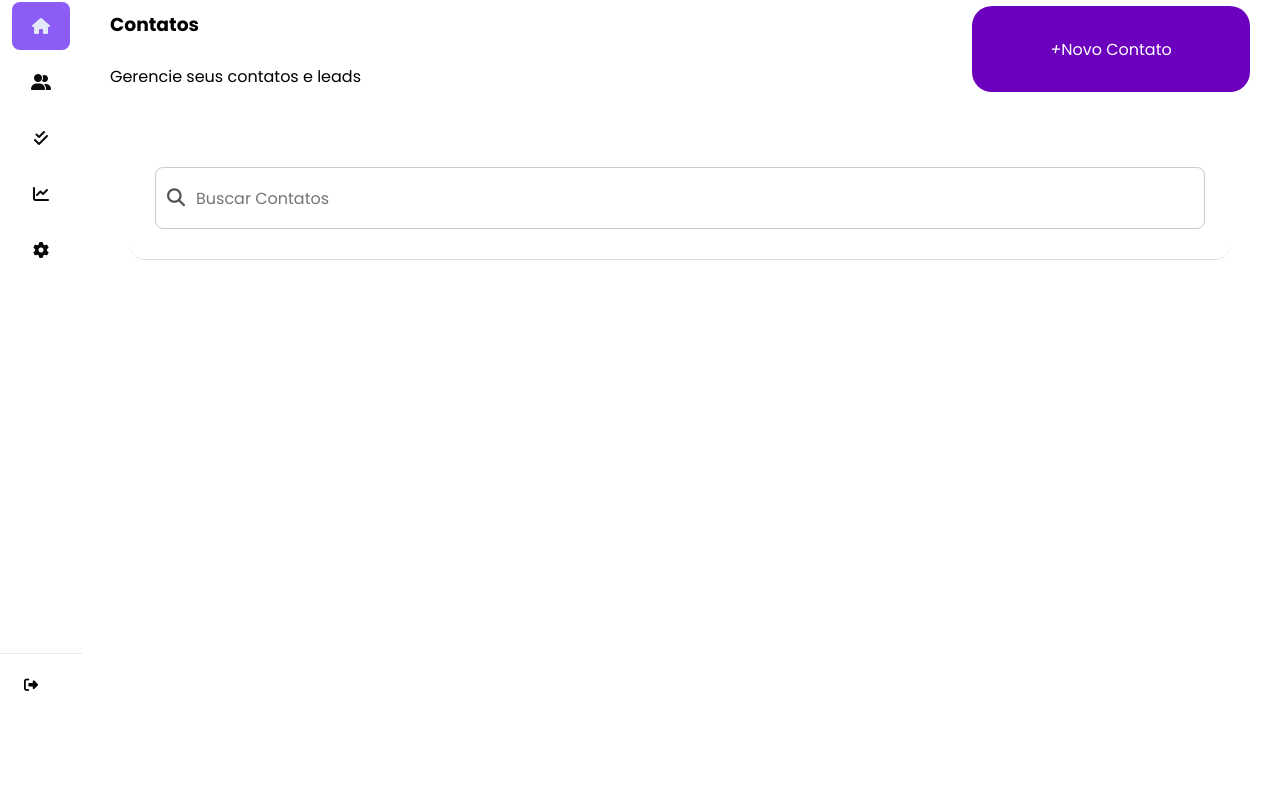
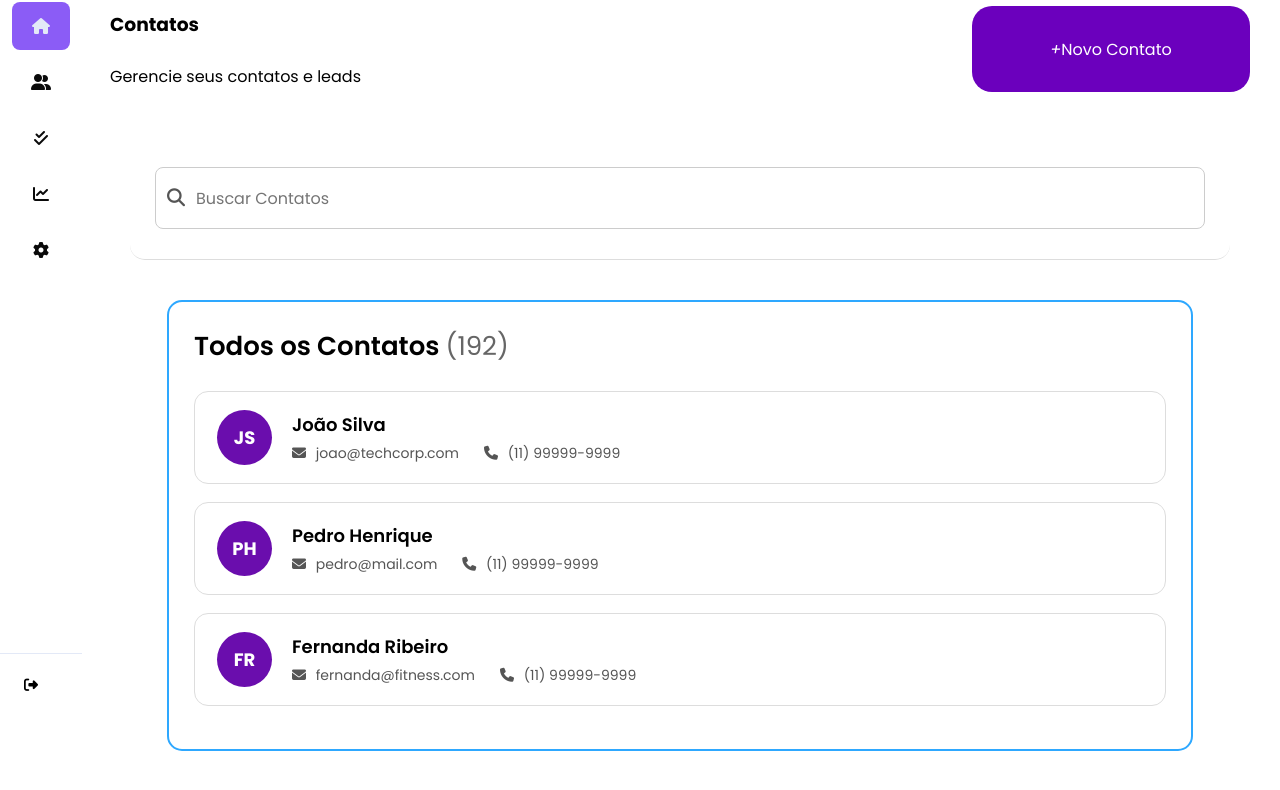
Before and after one commit to marc3-cmd/front-end, a website: page src/views/contacts.html in a window 1280 px wide. Shown: the part 84-874 px from the top of the page. Before the commit the page ends 800 px from the top, so only its background shows below. Drawn offline with Linux system fonts and the light colour scheme.

Commit message:
working at contacts

```diff
--- a/src/styles/partials/contacts.css
+++ b/src/styles/partials/contacts.css
@@ -102,3 +102,65 @@ side-bar {
     width: 278px;
     height: 86px;
 }
+.contacts-container {
+    width: 90%;
+    margin: 40px auto;
+    padding: 25px;
+    border: 2px solid #2ea8ff;
+    border-radius: 15px;
+}
+
+.contacts-title {
+    font-size: 26px;
+    font-weight: 600;
+    margin-bottom: 25px;
+}
+
+.contacts-title span {
+    color: #666;
+    font-weight: 400;
+}
+
+.contact-card {
+    display: flex;
+    align-items: center;
+    background: #fff;
+    padding: 18px 22px;
+    border: 1px solid #ddd;
+    border-radius: 14px;
+    margin-bottom: 18px;
+    gap: 20px;
+}
+
+.avatar {
+    width: 55px;
+    height: 55px;
+    border-radius: 999px;
+    background: #6a0dad; /* roxo igual ao seu botão */
+    display: flex;
+    align-items: center;
+    justify-content: center;
+    color: #fff;
+    font-weight: 700;
+    font-size: 18px;
+}
+
+.info h3 {
+    margin: 0;
+    font-size: 18px;
+    font-weight: 600;
+}
+
+.details {
+    margin-top: 5px;
+    display: flex;
+    gap: 25px;
+    color: #555;
+    font-size: 14px;
+    align-items: center;
+}
+
+.details i {
+    margin-right: 6px;
+    color: #555;
+}
--- a/src/views/contacts.html
+++ b/src/views/contacts.html
@@ -26,17 +26,48 @@
                 <i>+</i>Novo Contato
             </button>
         </div>
-
-
         <div class="container_Search">
           <div class="input_Wrapper">
             <i class="fa fa-search icon_Search"></i>
               <input type="text" class="input_Search" placeholder="Buscar Contatos">
            </div>
       </div>
-        <div class="contact-list">
-            <title><h2>Todos os Contatos</h2></title>
+       <div class="contacts-container">
+    <h2 class="contacts-title">Todos os Contatos <span>(192)</span></h2>
+
+    <div class="contact-card">
+        <div class="avatar">JS</div>
+        <div class="info">
+            <h3>João Silva</h3>
+            <div class="details">
+                <div><i class="fa fa-envelope"></i> joao@techcorp.com</div>
+                <div><i class="fa fa-phone"></i> (11) 99999-9999</div>
+            </div>
         </div>
+    </div>
+
+    <div class="contact-card">
+        <div class="avatar">PH</div>
+        <div class="info">
+            <h3>Pedro Henrique</h3>
+            <div class="details">
+                <div><i class="fa fa-envelope"></i> pedro@mail.com</div>
+                <div><i class="fa fa-phone"></i> (11) 99999-9999</div>
+            </div>
+        </div>
+    </div>
+
+    <div class="contact-card">
+        <div class="avatar">FR</div>
+        <div class="info">
+            <h3>Fernanda Ribeiro</h3>
+            <div class="details">
+                <div><i class="fa fa-envelope"></i> fernanda@fitness.com</div>
+                <div><i class="fa fa-phone"></i> (11) 99999-9999</div>
+            </div>
+        </div>
+    </div>
+</div>
 
 
     </main>
```
